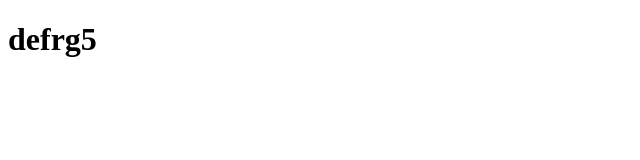
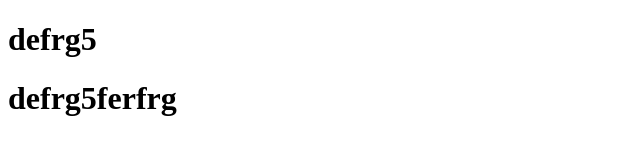
Before and after one commit to bryan-mikro/ffe, a plain HTML site: page index.html in a window 1280 px wide. Shown: the whole page, without its empty margins (0-640 px from the left). Drawn offline with Linux system fonts and the light colour scheme.

Commit message:
iwdjfrgthdwdwdefgtgg

```diff
--- a/index.html
+++ b/index.html
@@ -7,5 +7,6 @@
 </head>
 <body>
     <h1>defrg5</h1>
+    <h1>defrg5ferfrg</h1>
 </body>
 </html>
```
